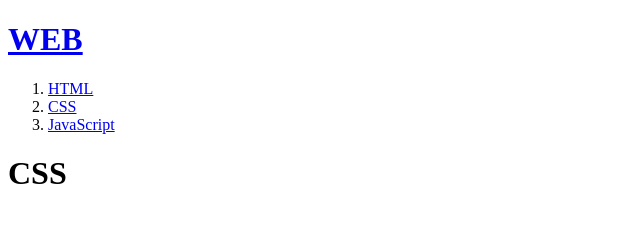
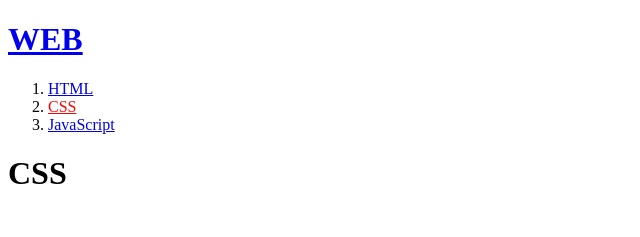
Before and after one commit to breeze917/WEB1, a plain HTML site: page css.html in a window 1280 px wide. Shown: the top 237 px of the page, 0-640 px from the left. Drawn offline with Linux system fonts and the light colour scheme.

Commit message:
no message

```diff
--- a/css.html
+++ b/css.html
@@ -23,7 +23,14 @@
         <h1><a href="index.html" title="go to WEB description">WEB</a></h1>
         <ol>
             <li><a href="html.html" title="go to HTML description">HTML</a></li>
-            <li><a href="css.html" title="go to CSS description">CSS</a></li>
+            <li>
+                <a
+                    href="css.html"
+                    title="go to CSS description"
+                    style="color: red"
+                    >CSS</a
+                >
+            </li>
             <li>
                 <a href="js.html" title="go to JavaScript description"
                     >JavaScript</a
```
